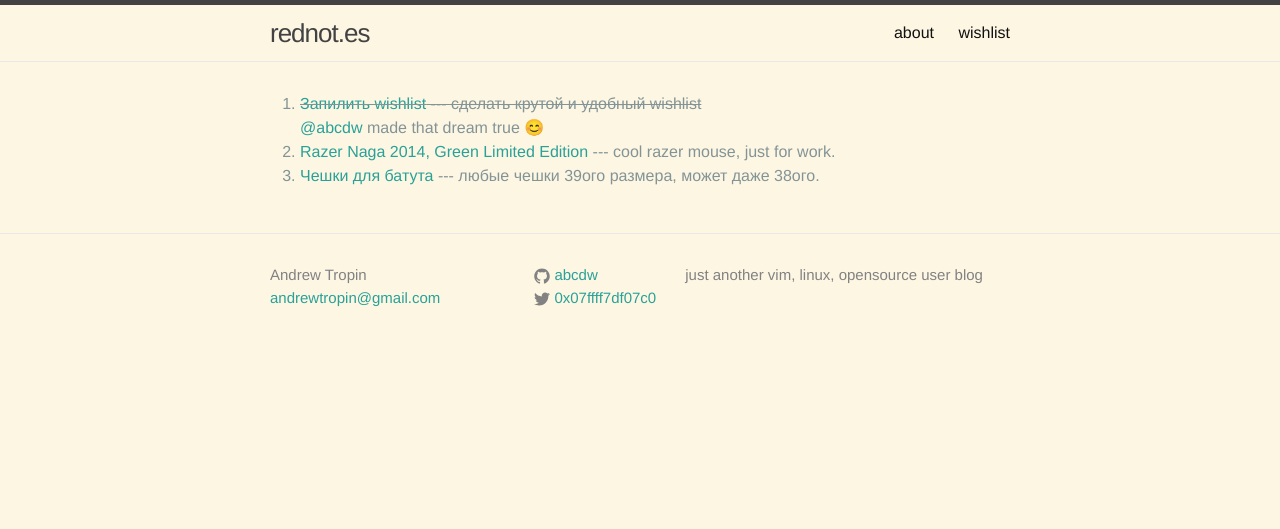
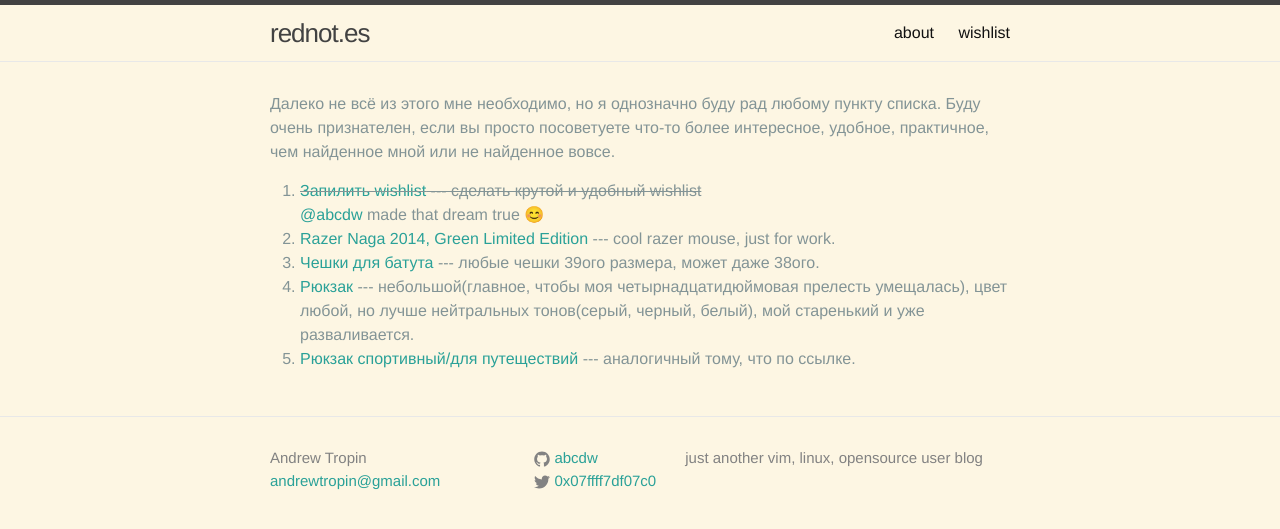
Before and after one commit to rednotes/rednotes.github.io, a Jekyll site: the page built from pages/wishlist.html, in a window 1280 px wide. Shown: the top 529 px of the page. Built offline with Jekyll 4.4.1, drawn with Linux system fonts in a browser that asks for light colours; emoji names are drawn with the system emoji font.

Commit message:
Update wishlist

```diff
--- a/_data/wishlist.yml
+++ b/_data/wishlist.yml
@@ -11,3 +11,14 @@
   description: любые чешки 39ого размера, может даже 38ого.
   url: http://www.acrosport.ru/catalogue/pryzhki_na_batute_i_akrobaticheskoy_dorozhke/aksessuary/item_IWA-250/
   image: None
+
+- name: Рюкзак
+  description: >
+    небольшой(главное, чтобы моя четырнадцатидюймовая прелесть
+    умещалась), цвет любой, но лучше нейтральных тонов(серый, черный, белый),
+    мой старенький и уже разваливается.
+  image: None
+
+- name: Рюкзак спортивный/для путеществий
+  description: аналогичный тому, что по ссылке.
+  url: http://octagon-shop.com/odezhda/sumki/ryukzak-venum-asbolute-convertible-training-bag-detal
--- a/pages/wishlist.html
+++ b/pages/wishlist.html
@@ -3,6 +3,13 @@ title: wishlist
 layout: default
 permalink: /wishlist/
 ---
+<p>
+Далеко не всё из этого мне необходимо, но я однозначно буду рад любому пункту
+списка. Буду очень признателен, если вы просто посоветуете что-то
+более интересное, удобное, практичное, чем найденное мной или не найденное
+вовсе.
+</p>
+
 <ol>
   {% for wish in site.data.wishlist %}
   <li>
@@ -13,7 +20,7 @@ permalink: /wishlist/
     <br>
     {{ wish.performer }} made that dream true :blush:
     {% else %}
-      <a href="{{ wish.url }}">{{ wish.name }}</a> --- {{ wish.description }}
+      <a href="{{ wish.url }}">{{ wish.name }}</a> --- {{ wish.description | safe}}
     {% endif %}
     <!-- <img src="{{ wish.image }}"> -->
   </li>
```
